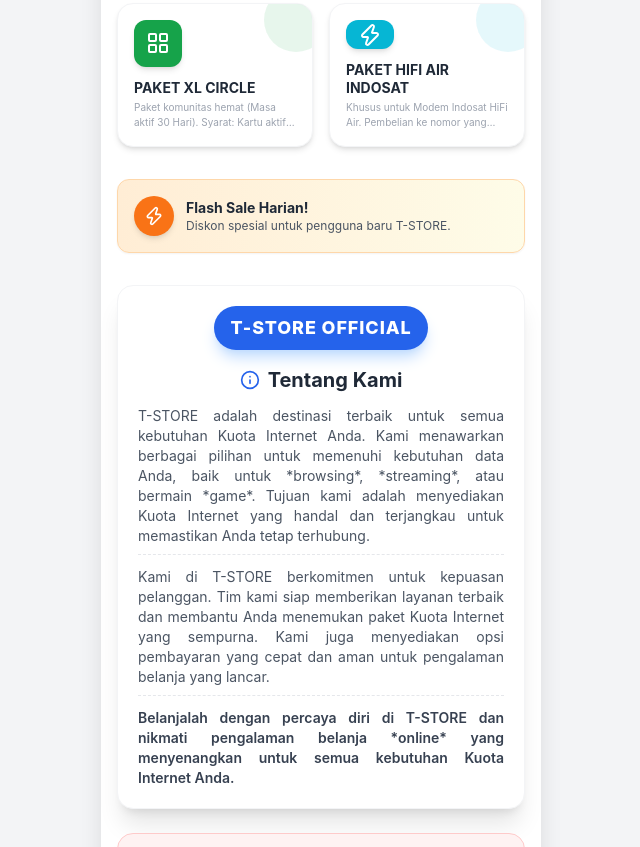
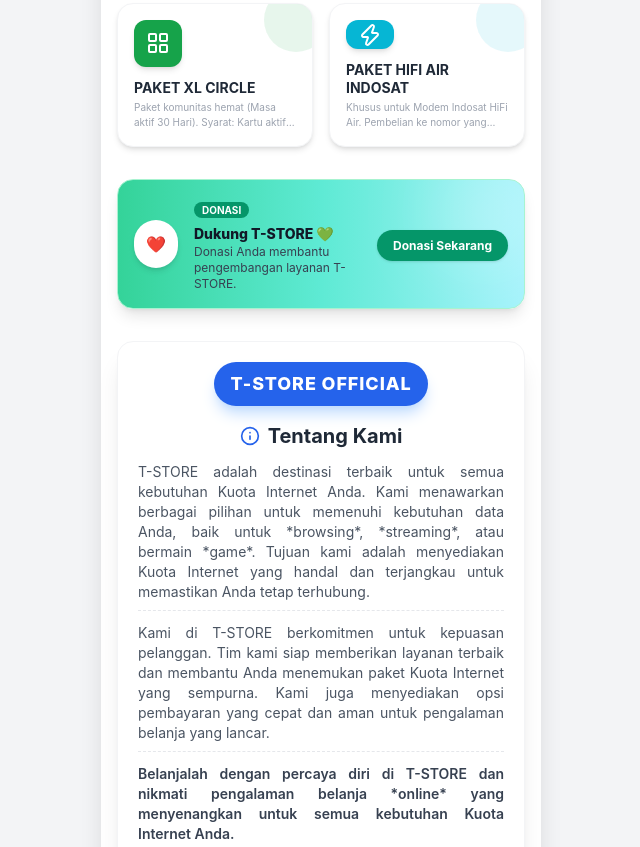
Before and after one commit to 2022Nekopoi/NekoBoT, a plain HTML site: page index.html in a window 1280 px wide. Shown: the part 922-1769 px from the top of the page, without its empty margins (319-959 px from the left). Drawn offline with nearby package versions, Linux system fonts and the light colour scheme.

Commit message:
index.html

```diff
--- a/index.html
+++ b/index.html
@@ -597,21 +597,53 @@ Mohon diproses segera setelah pembayaran diverifikasi. Terima kasih.`
                 </div>
               </div>
 
-              <!-- Promo Banner -->
-              <div class="bg-gradient-to-r from-orange-100 to-yellow-50 rounded-xl p-4 border border-orange-200 flex items-center gap-3 shadow-sm">
-                <div class="bg-orange-500 p-2.5 rounded-full text-white shadow-md">
-                  ${getIconHtml('zap', 'w-5 h-5')}
-                </div>
-                <div>
-                  <h4 class="font-bold text-gray-800 text-sm">Flash Sale Harian!</h4>
-                  <p class="text-xs text-gray-600">Diskon spesial untuk pengguna baru T-STORE.</p>
-                </div>
-              </div>
+              <!-- Menu Donasi -->
+<div class="relative overflow-hidden rounded-2xl border border-emerald-200 bg-gradient-to-r from-emerald-400 via-teal-300 to-cyan-200 p-4 shadow-lg flex items-center gap-4">
 
-              <!-- NEW: ABOUT US & RULES SECTION -->
-              <div class="space-y-6">
+  <!-- Glow -->
+  <div class="absolute -top-6 -right-6 w-28 h-28 bg-white/30 rounded-full blur-2xl"></div>
 
-                <!-- Tentang Kami Section -->
+  <!-- Icon -->
+  <div class="relative bg-white p-3 rounded-full text-emerald-600 shadow-md">
+    ❤️
+  </div>
+
+  <!-- Text -->
+  <div class="relative flex-1">
+    <span class="text-[10px] font-bold uppercase bg-emerald-600 text-white px-2 py-0.5 rounded-full">
+      Donasi
+    </span>
+
+    <h4 class="font-extrabold text-gray-900 text-sm mt-1">
+      Dukung T-STORE 💚
+    </h4>
+    <p class="text-xs text-gray-700">
+      Donasi Anda membantu pengembangan layanan T-STORE.
+    </p>
+  </div>
+
+  <!-- Button -->
+  <div class="relative">
+    <a href="https://saweria.co/TStore"
+       target="_blank"
+       onclick="showDonationNotif()"
+       class="text-xs font-bold bg-emerald-600 hover:bg-emerald-700 text-white px-4 py-2 rounded-full shadow transition">
+      Donasi Sekarang
+    </a>
+  </div>
+</div>
+
+<!-- Notifikasi Donasi -->
+<div id="donationNotif"
+     class="fixed top-5 right-5 hidden items-center gap-3 bg-white border border-emerald-200 shadow-xl rounded-xl px-4 py-3 z-50 animate-slide-in">
+  <div class="text-emerald-600 text-lg">🎉</div>
+  <div>
+    <p class="text-sm font-bold text-gray-800">Terima kasih!</p>
+    <p class="text-xs text-gray-600">Anda diarahkan ke halaman donasi.</p>
+  </div>
+</div>
+
+              <!-- Tentang Kami Section -->
                 <div class="bg-white rounded-2xl p-5 shadow-xl border border-gray-100">
                     <div class="flex items-center justify-center mb-4">
                         <div class="bg-blue-600 text-white font-extrabold text-lg px-4 py-2 rounded-full shadow-lg shadow-blue-200 tracking-wider">
@@ -633,6 +665,7 @@ Mohon diproses segera setelah pembayaran diverifikasi. Terima kasih.`
                         </p>
                     </div>
                 </div>
+
 
                 <!-- Syarat & Ketentuan Section -->
                 <div class="bg-red-50 rounded-2xl p-5 shadow-xl border border-red-200">
```
